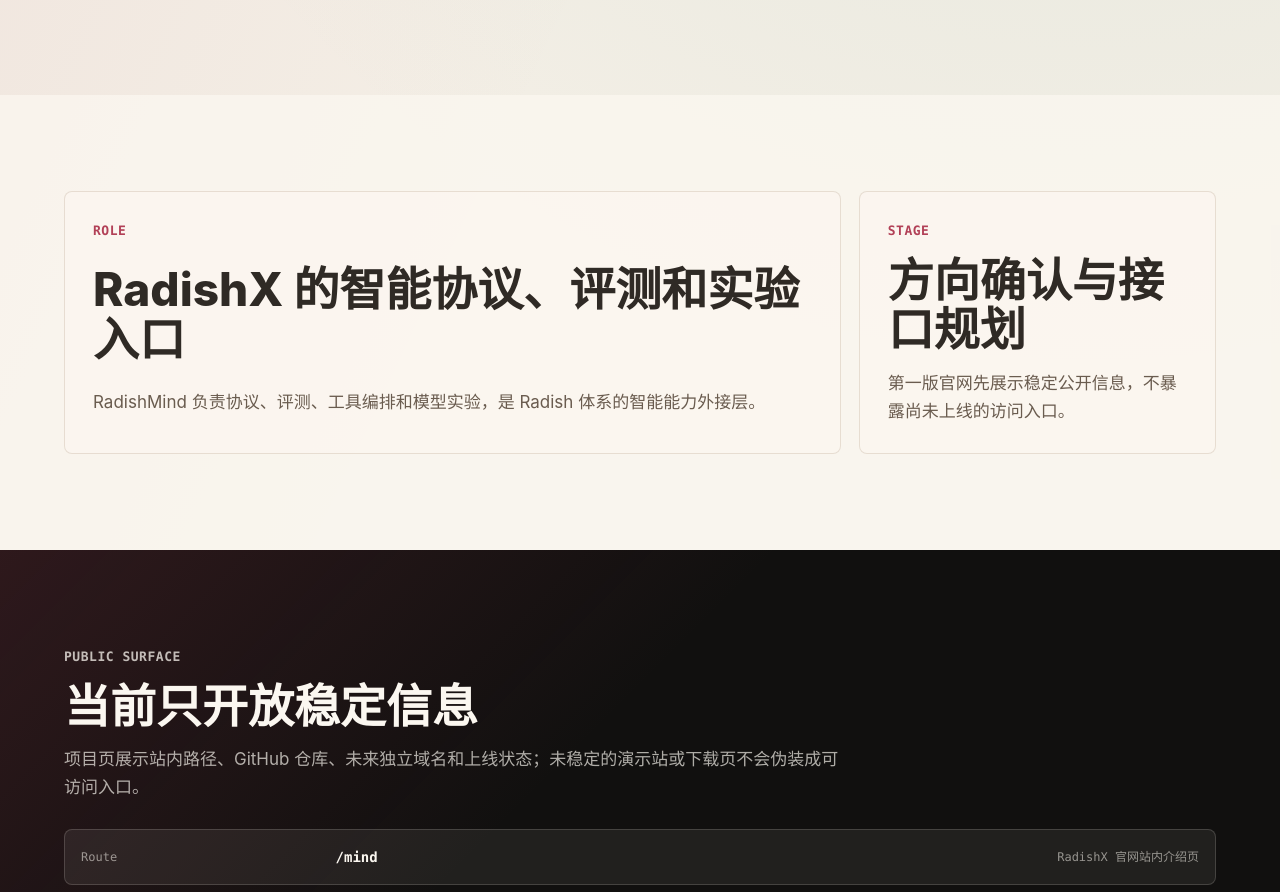
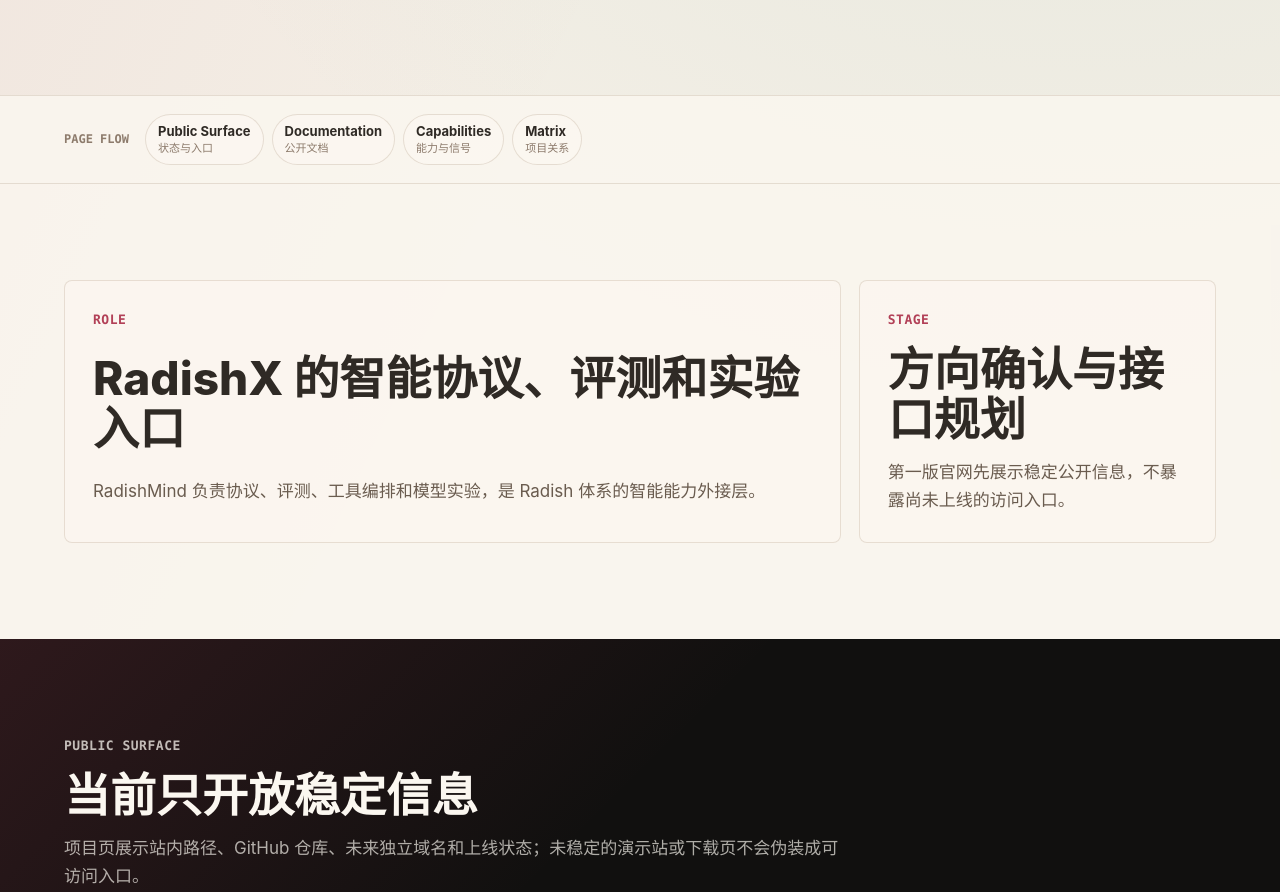
Before and after one commit to laugh0608/RadishX, a React (Vite) app: page /mind in a window 1280 px wide. Shown: the part 1046-1938 px from the top of the page. Built offline with nearby package versions, Linux system fonts and the light colour scheme.

Commit message:
feat: add project page section navigation

```diff
--- a/src/pages/ProjectPage.tsx
+++ b/src/pages/ProjectPage.tsx
@@ -14,6 +14,28 @@
 export function ProjectPage({ projectId }: ProjectPageProps) {
   const project = projectById[projectId];
   const siblings = projects.filter((item) => item.id !== projectId);
+  const sectionLinks = [
+    {
+      label: "Public Surface",
+      to: `${project.path}#status`,
+      note: "状态与入口",
+    },
+    {
+      label: "Documentation",
+      to: `${project.path}#documentation`,
+      note: "公开文档",
+    },
+    {
+      label: "Capabilities",
+      to: `${project.path}#capabilities`,
+      note: "能力与信号",
+    },
+    {
+      label: "Matrix",
+      to: `${project.path}#matrix`,
+      note: "项目关系",
+    },
+  ];
   const heroFacts = [
     {
       label: "Route",
@@ -110,6 +132,21 @@
           <MediaFrame project={project} showVisual />
         </div>
       </section>
+      <section className="project-jump-section" aria-label={`${project.name} 页面导览`}>
+        <div className="section__inner">
+          <nav className="project-jump-nav" aria-label={`${project.name} 站内导览`}>
+            <span className="project-jump-nav__label">Page flow</span>
+            <div className="project-jump-nav__links">
+              {sectionLinks.map((link) => (
+                <RouteLink key={link.to} className="project-jump-nav__link" to={link.to}>
+                  <strong>{link.label}</strong>
+                  <span>{link.note}</span>
+                </RouteLink>
+              ))}
+            </div>
+          </nav>
+        </div>
+      </section>
       <section className="section section--surface">
         <div className="section__inner project-detail-grid">
           <article className="detail-panel detail-panel--wide">
@@ -134,7 +171,7 @@
           <InfoRail items={projectInfo} tone="dark" />
         </div>
       </section>
-      <section className="section section--surface">
+      <section className="section section--surface" id="documentation">
         <div className="section__inner">
           <SectionHeader
             eyebrow="Documentation"
@@ -152,7 +189,7 @@
           </div>
         </div>
       </section>
-      <section className="section">
+      <section className="section" id="capabilities">
         <div className="section__inner">
           <SectionHeader
             eyebrow="Capabilities"
@@ -179,7 +216,7 @@
           </div>
         </div>
       </section>
-      <section className="section section--muted">
+      <section className="section section--muted" id="matrix">
         <div className="section__inner">
           <SectionHeader eyebrow="Matrix" title="回到 RadishX 项目矩阵" />
           <div className="related-projects">
--- a/src/styles/global.css
+++ b/src/styles/global.css
@@ -516,6 +516,15 @@
 
 .section {
   padding: 96px var(--rx-space-page-x);
+}
+
+#projects,
+#mascot-entry,
+#status,
+#documentation,
+#capabilities,
+#matrix {
+  scroll-margin-top: 96px;
 }
 
 .section--surface {
@@ -1451,6 +1460,63 @@
   font-size: 20px;
 }
 
+.project-jump-section {
+  padding: 18px var(--rx-space-page-x);
+  border-top: 1px solid var(--rx-border-soft);
+  border-bottom: 1px solid var(--rx-border-soft);
+  background: rgba(251, 247, 240, 0.82);
+}
+
+.project-jump-nav {
+  display: flex;
+  align-items: center;
+  gap: 16px;
+  min-width: 0;
+}
+
+.project-jump-nav__label {
+  flex: 0 0 auto;
+  color: var(--rx-text-muted);
+  font-family: var(--rx-font-mono);
+  font-size: 12px;
+  font-weight: 760;
+  text-transform: uppercase;
+}
+
+.project-jump-nav__links {
+  display: flex;
+  flex: 1 1 auto;
+  flex-wrap: wrap;
+  gap: 8px;
+  min-width: 0;
+}
+
+.project-jump-nav__link {
+  display: inline-grid;
+  gap: 2px;
+  min-width: 0;
+  min-height: 48px;
+  padding: 8px 12px;
+  border: 1px solid var(--rx-border-soft);
+  border-radius: var(--rx-radius-control);
+  background: rgba(251, 247, 240, 0.72);
+}
+
+.project-jump-nav__link strong {
+  color: var(--rx-text-primary);
+  font-size: 13px;
+  line-height: 1.25;
+  overflow-wrap: anywhere;
+}
+
+.project-jump-nav__link span {
+  color: var(--rx-text-muted);
+  font-family: var(--rx-font-mono);
+  font-size: 11px;
+  line-height: 1.35;
+  overflow-wrap: anywhere;
+}
+
 .project-detail-grid {
   display: grid;
   grid-template-columns: minmax(0, 1fr) minmax(280px, 0.46fr);
@@ -2331,6 +2397,20 @@
     width: 100%;
   }
 
+  .project-jump-nav {
+    align-items: flex-start;
+    flex-direction: column;
+    gap: 10px;
+  }
+
+  .project-jump-nav__links {
+    width: 100%;
+  }
+
+  .project-jump-nav__link {
+    flex: 1 1 148px;
+  }
+
   .section-header {
     margin-bottom: 30px;
   }
```
Also changed, not shown: 4 other files (tests, documents, lock files or other folders).
